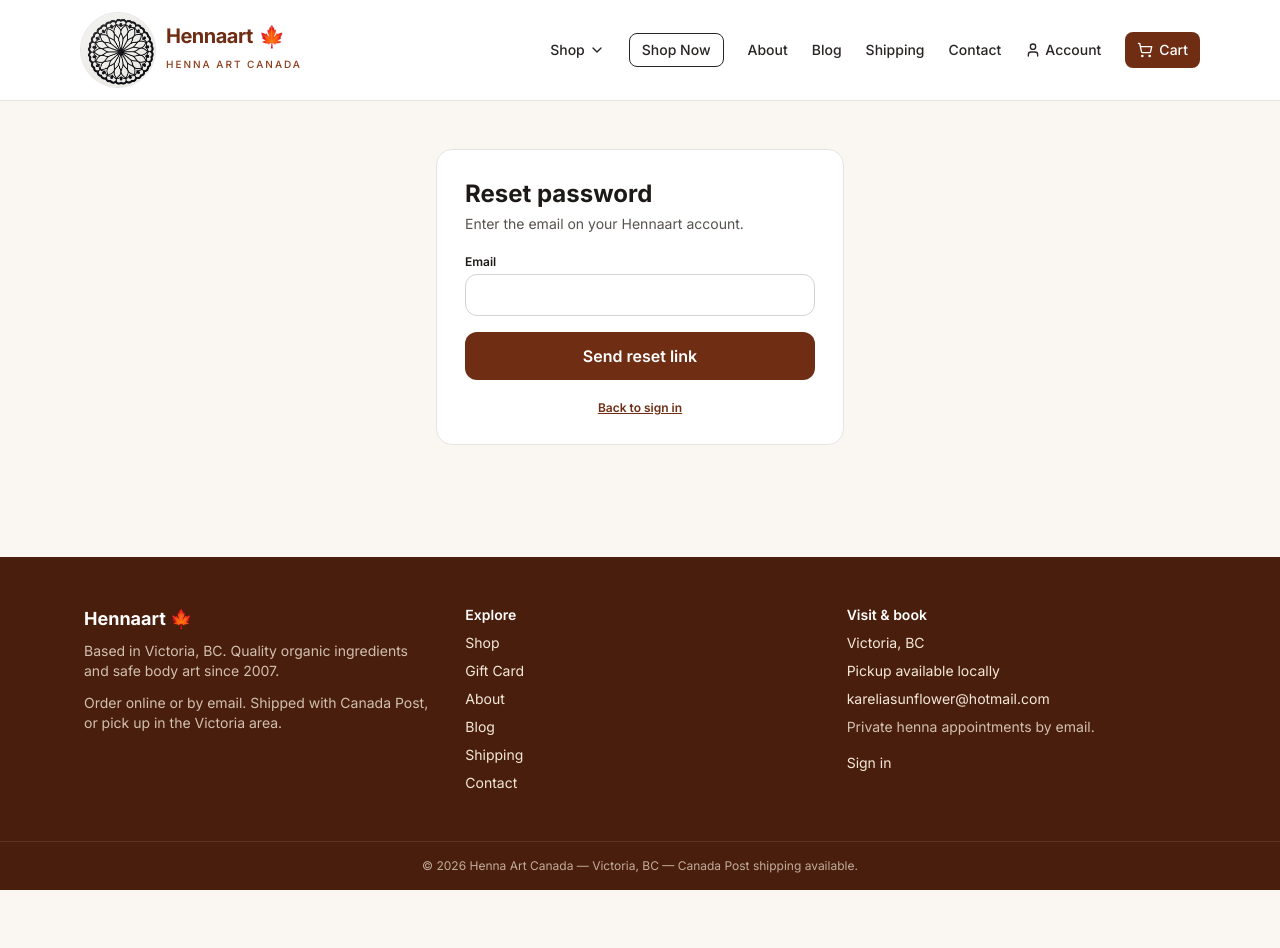
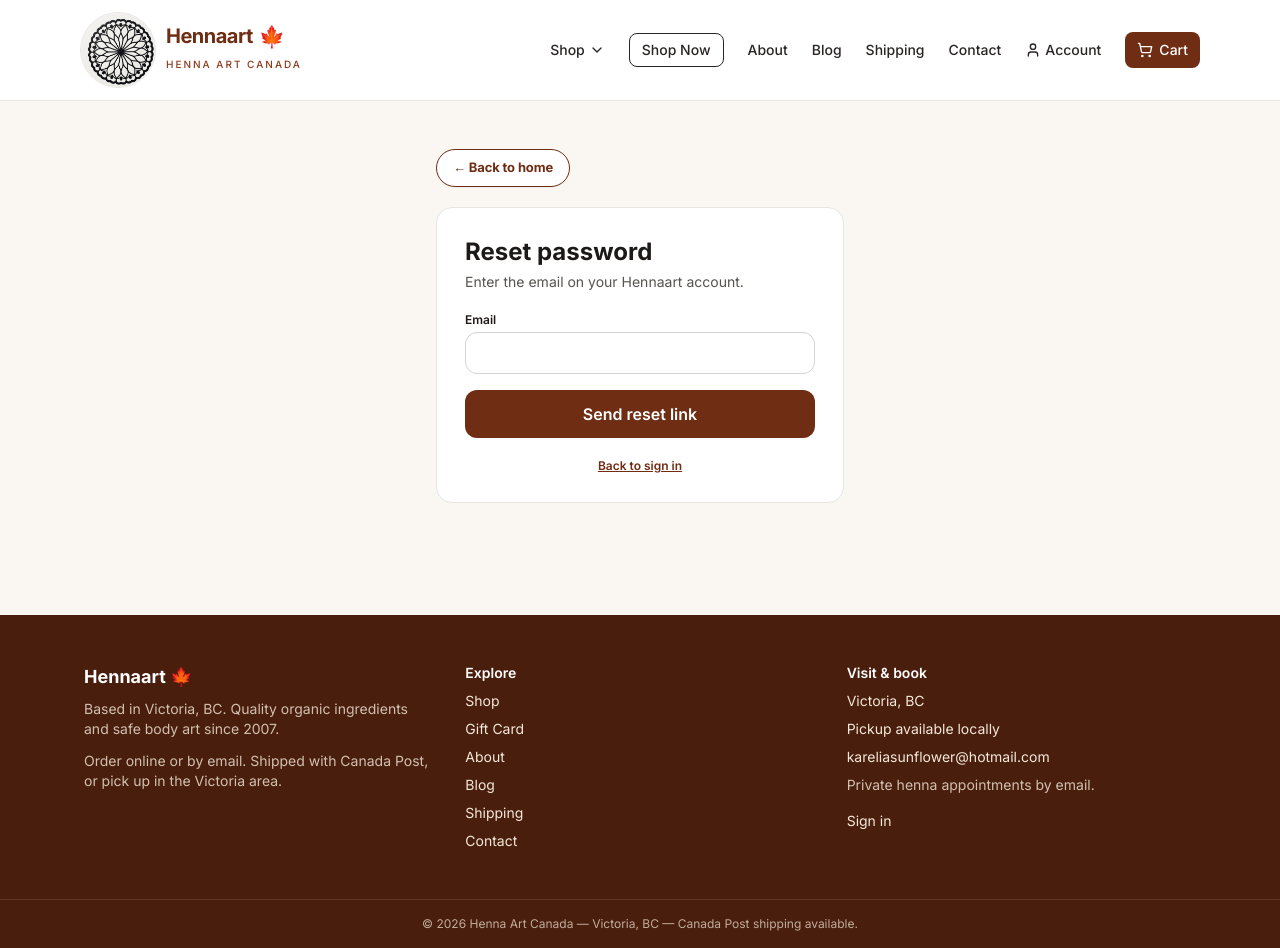
Before and after one commit to DaddyG-commits/Hennart, a Next.js app: page /forgot-password in a window 1280 px wide. Before the commit the page ends 890 px from the top, so only its background shows below. Built offline with nearby package versions, Linux system fonts and the light colour scheme.

Commit message:
Add colorful Back to home buttons on register and forgot-password pages

```diff
--- a/src/app/forgot-password/page.tsx
+++ b/src/app/forgot-password/page.tsx
@@ -29,6 +29,10 @@
     <div className="min-h-screen flex flex-col">
       <Navbar />
       <main className="flex-1 max-w-md mx-auto w-full px-5 py-12">
+        <Link href="/" className="ha-back-btn mb-5">
+          ← Back to home
+        </Link>
+
         <div className="bg-white border border-stone-200 rounded-2xl p-7 space-y-5">
           <div>
             <h1 className="text-2xl font-bold">Reset password</h1>
--- a/src/app/register/page.tsx
+++ b/src/app/register/page.tsx
@@ -58,6 +58,10 @@
     <div className="min-h-screen flex flex-col">
       <Navbar />
       <main className="flex-1 max-w-lg mx-auto w-full px-5 py-10">
+        <Link href="/" className="ha-back-btn mb-5">
+          ← Back to home
+        </Link>
+
         <div className="bg-white border border-stone-200 rounded-2xl p-7 space-y-5">
           <div>
             <h1 className="text-2xl font-bold">Create account</h1>
```
